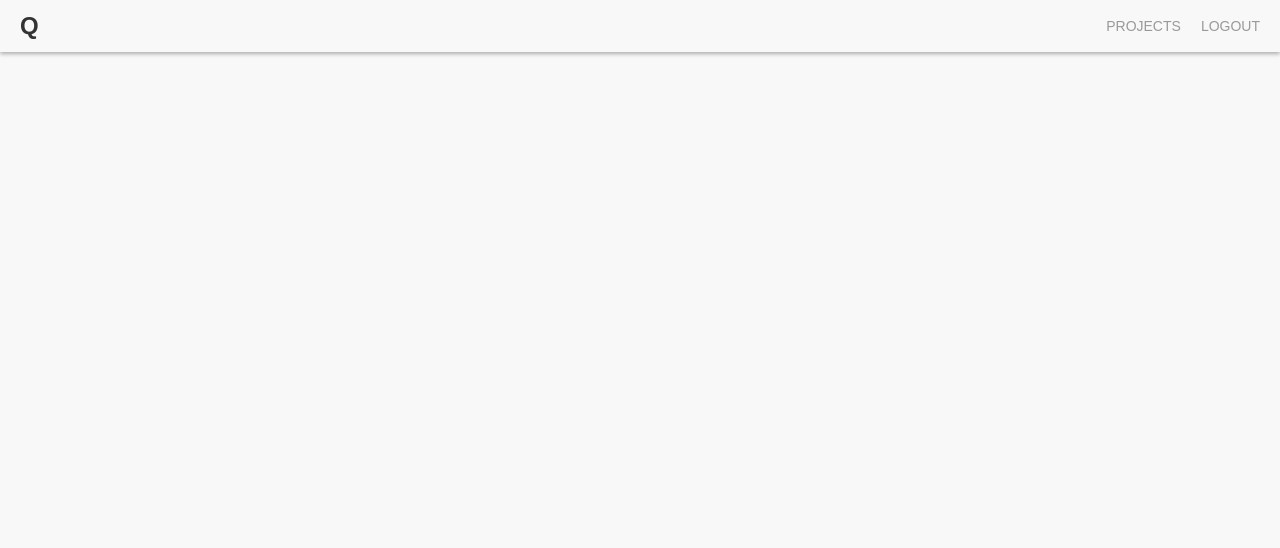
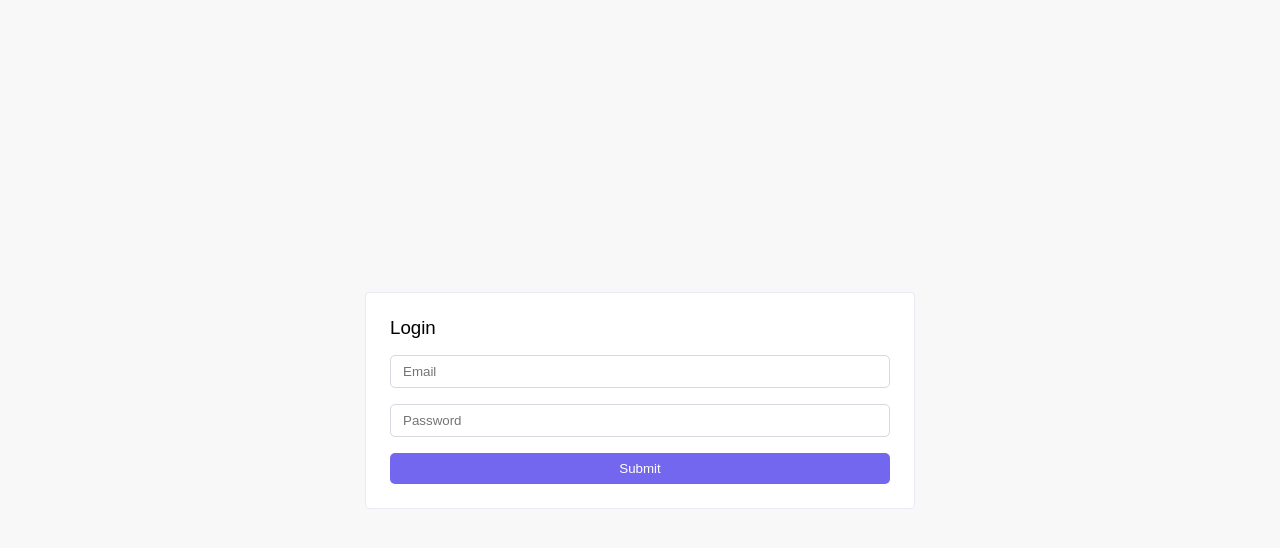
Before and after one commit to KonstantinKhomenko/udimi, a Nuxt app: page /login in a window 1280 px wide. Before the commit this address had no page. Shown: the top 548 px of the page. Built offline with nearby package versions, Linux system fonts and the light colour scheme.

Commit message:
login page

```diff
--- /dev/null
+++ b/pages/login.vue
@@ -0,0 +1,89 @@
+<template>
+  <validation-observer ref="refFormObserver">
+    <section class="card">
+      <form class="login-form" @submit.prevent="onSubmit">
+        <h3 class="title">Login</h3>
+
+        <validation-provider rules="required" vid="email" class="mb-1">
+          <template #default="{ errors }">
+            <input
+              v-model="email"
+              type="text"
+              name="Email"
+              class="d-block w-full"
+              placeholder="Email"
+            />
+
+            <small v-if="errors.length" class="text-red">{{ errors[0] }}</small>
+          </template>
+        </validation-provider>
+
+        <validation-provider
+          rules="required|min:6"
+          vid="password"
+          name="Password"
+          class="mb-1"
+        >
+          <template #default="{ errors }">
+            <input
+              v-model="password"
+              class="d-block w-full"
+              type="password"
+              placeholder="Password"
+            />
+
+            <small v-if="errors.length" class="text-red">{{ errors[0] }}</small>
+          </template>
+        </validation-provider>
+
+        <button class="btn" type="submit">Submit</button>
+      </form>
+    </section>
+  </validation-observer>
+</template>
+
+<script>
+import { ValidationObserver, ValidationProvider } from 'vee-validate'
+
+export default {
+  components: {
+    ValidationObserver,
+    ValidationProvider,
+  },
+  layout: 'auth',
+
+  data: () => ({
+    email: '',
+    password: '',
+  }),
+
+  methods: {
+    async onSubmit() {
+      const isValid = await this.$refs.refFormObserver.validate()
+
+      if (!isValid) return
+
+      try {
+        await this.$auth.loginWith('local', {
+          data: {
+            email: this.email,
+            password: this.password,
+          },
+        })
+
+        this.$router.push('/')
+      } catch (error) {
+        alert(error.response.data.first_errors.email)
+      }
+    },
+  },
+}
+</script>
+
+<style scoped>
+.login-form {
+  width: 500px;
+  display: flex;
+  flex-direction: column;
+}
+</style>
```
